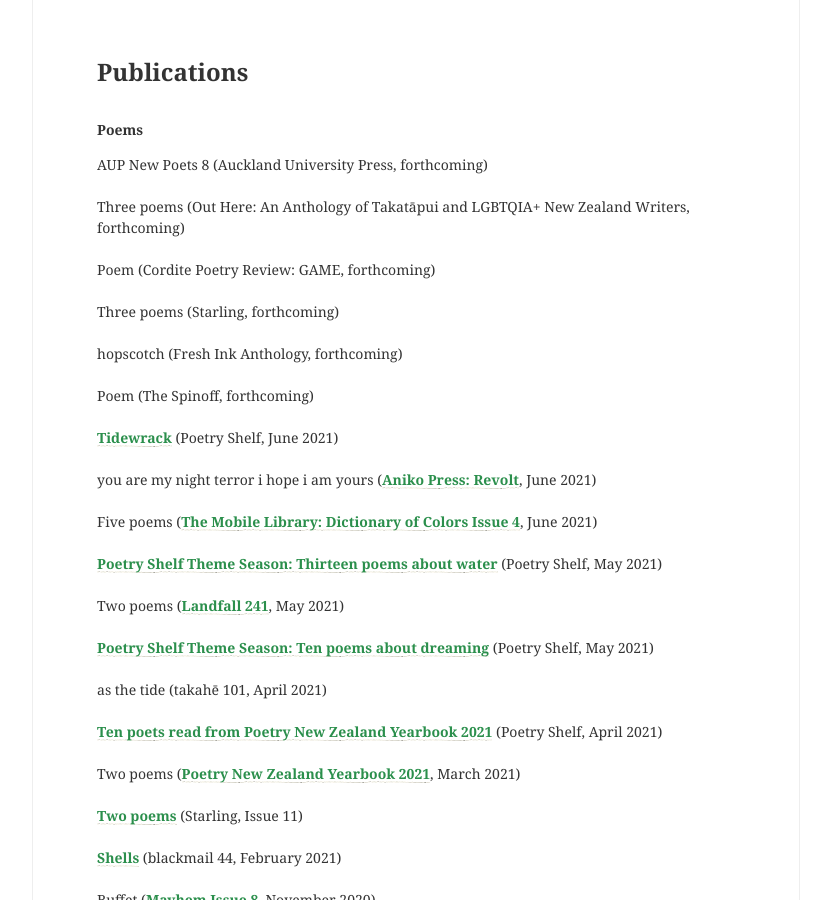
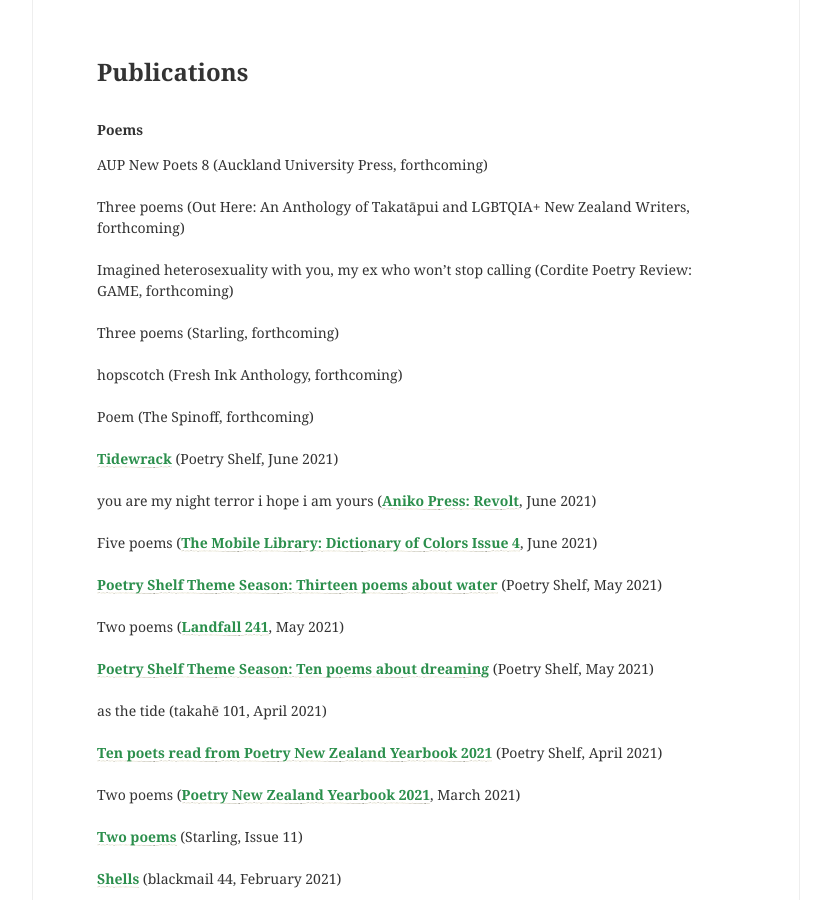
Before and after one commit to lilyholloway/lilyholloway.github.io, a Jekyll site: the page built from cv.md, in a window 1280 px wide and 900 px high, scrolled down 322 px. Shown: the whole window, without its empty margins (224-1055 px from the left). Built offline with Jekyll 4.4.1, drawn with Linux system fonts in a browser that asks for light colours; nearby versions of some CDN libraries.

Commit message:
Update cv.md

```diff
--- a/cv.md
+++ b/cv.md
@@ -10,7 +10,7 @@
 <br>
 Three poems (Out Here: An Anthology of Takatāpui and LGBTQIA+ New Zealand Writers, forthcoming)<br>
 <br>
-Poem (Cordite Poetry Review: GAME, forthcoming)<br>
+Imagined heterosexuality with you, my ex who won't stop calling (Cordite Poetry Review: GAME, forthcoming)<br>
 <br>
 Three poems (Starling, forthcoming)<br>
 <br>
```
